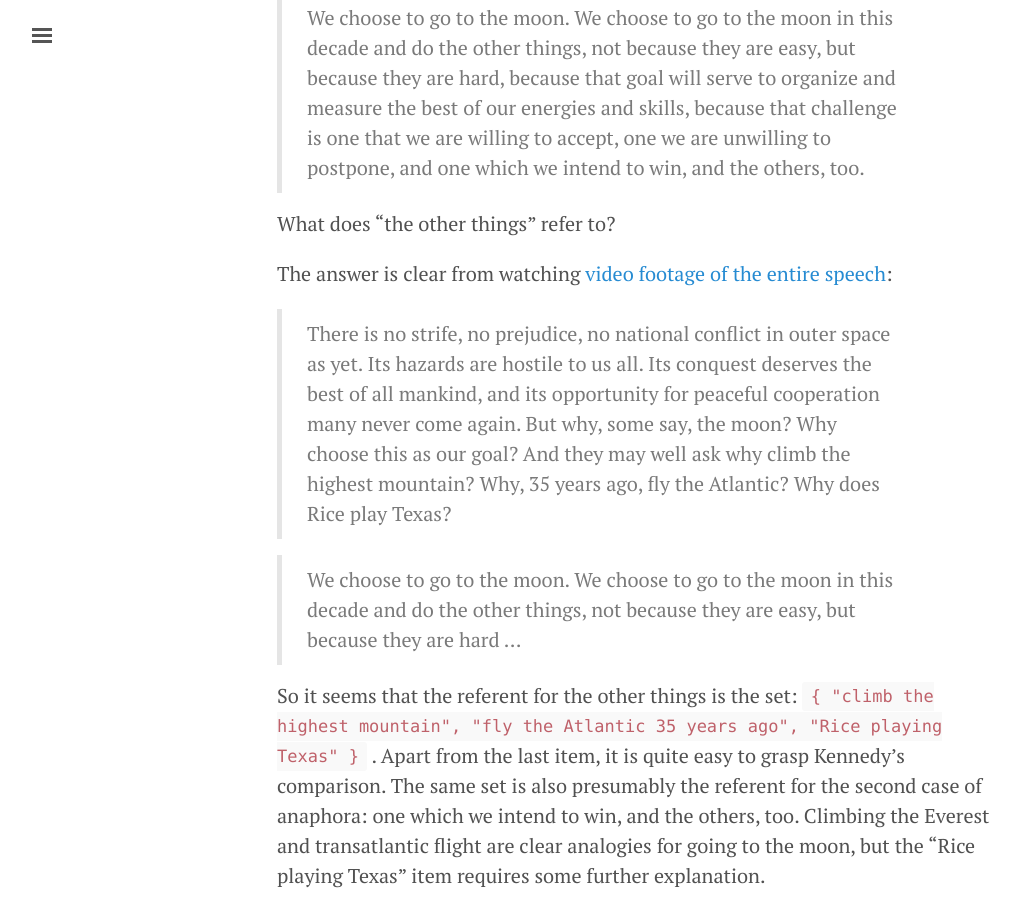
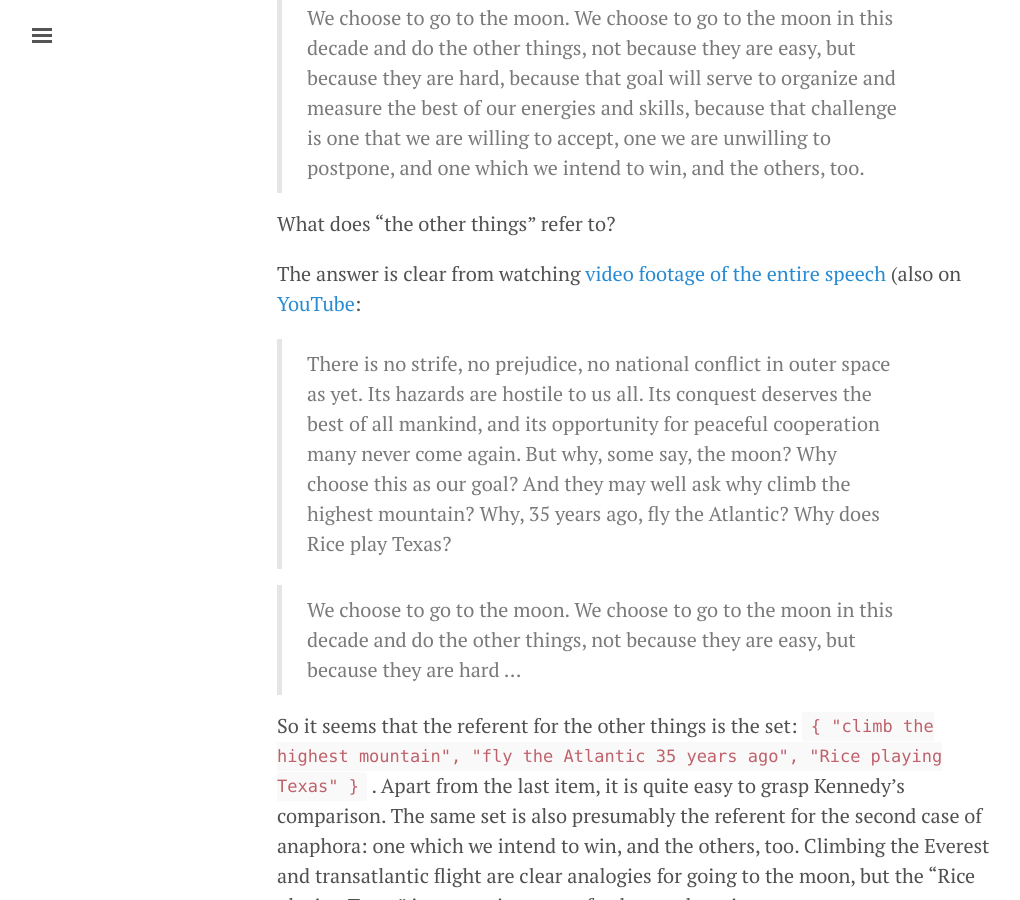
Before and after one commit to anoopsarkar/anoopsarkar.github.io, a Jekyll site: the page built from _posts/2015-12-02-do-the-other-things.md, in a window 1280 px wide and 900 px high, scrolled down 356 px. Shown: the whole window, without its empty margins (3-1023 px from the left). Built offline with Jekyll 4.4.1, drawn with Linux system fonts in a browser that asks for light colours.

Commit message:
better links in kennedy post

```diff
--- a/_posts/2015-12-02-do-the-other-things.md
+++ b/_posts/2015-12-02-do-the-other-things.md
@@ -14,7 +14,7 @@ If you have watched any documentary on the Apollo space program, you've heard (a
 
 What does "the other things" refer to?
 
-The answer is clear from watching [video footage of the entire speech](http://www.open-video.org/details.php?videoid=4865):
+The answer is clear from watching [video footage of the entire speech](http://www.open-video.org/details.php?videoid=4865) (also on [YouTube](https://youtu.be/WZyRbnpGyzQ?t=8m25s):
 
 > There is no strife, no prejudice, no national conflict in outer
   space as yet. Its hazards are hostile to us all. Its conquest
@@ -67,7 +67,7 @@ will notice that Kennedy, every bit the accomplished public speaker,
 gets the loudest applause just after his line: "Why does Rice play
 Texas?".
 
-On the [video footage](http://www.open-video.org/details.php?videoid=4865),
+On the [video footage](https://youtu.be/WZyRbnpGyzQ?t=8m25s),
 watch closely for the cigar smoking man just to Kennedy's right for
 a good example of the crowd's reaction to Kennedy's comparison of
 the Moon missions with the Rice-Texas football rivalry.
```
